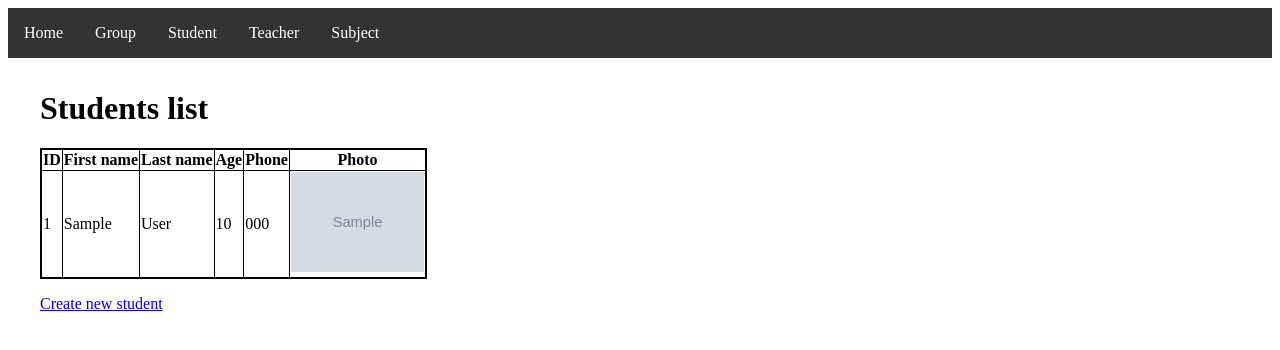
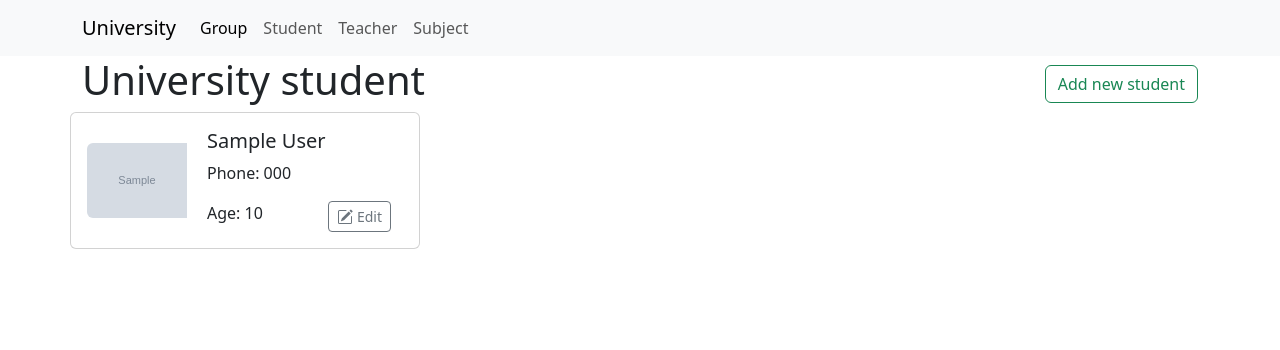
Before and after one commit to AtamanAA/hillel_py_pro_lesson17, a Django app: template student/templates/student/all_students.html in a window 1280 px wide. Shown: the top 350 px of the page. Run offline with Django 3.2, Linux system fonts and the light colour scheme; the template is opened without the code that fills it: most values are stand-ins (such as "Sample title", 1, 10 or a date in 2020); grey boxes marked "Sample" are stand-in pictures.

Commit message:
Add bootstrap style for student page

```diff
--- a/student/templates/student/all_students.html
+++ b/student/templates/student/all_students.html
@@ -4,28 +4,41 @@
 {% block title %}Students{% endblock %}
 
 {% block content %}
-    <h1>Students list</h1>
 
-    <table style="border: 2px solid black; border-collapse: collapse;">
-        <tr>
-            <th style="border: 1px solid black;">ID</th>
-            <th style="border: 1px solid black;">First name</th>
-            <th style="border: 1px solid black;">Last name</th>
-            <th style="border: 1px solid black;">Age</th>
-            <th style="border: 1px solid black;">Phone</th>
-            <th style="border: 1px solid black;">Photo</th>
-        </tr>
+    <div style="display: flex; justify-content: space-between;">
+        <h1>University student</h1>
+        <div style="margin-top: auto; margin-bottom: auto;">
+            <a href="{% url 'create_student' %}" class="btn btn-outline-success" tabindex="-1" role="button" aria-disabled="true">
+                Add new student
+            </a>
+        </div>
+    </div>
+
+    <div class="row row-cols-1 row-cols-sm-1 g-4" style="justify-content: space-between">
         {% for student in students_list %}
-        <tr style="border: 1px solid black;">
-            <td style="border: 1px solid black;">{{ student.id }}</td>
-            <td style="border: 1px solid black;">{{ student.first_name }}</td>
-            <td style="border: 1px solid black;">{{ student.last_name }}</td>
-            <td style="border: 1px solid black;">{{ student.age }}</td>
-            <td style="border: 1px solid black;">{{ student.phone }}</td>
-            <td style="border: 1px solid black;"><img src="{{ student.photo.url }}" alt="{{ student.photo.url }}" height="100"></td>
-        </tr>
+            <div class="card mb-3" style="max-width: 350px;">
+                <div class="row g-0">
+                    <div class="col-md-4" style="display: flex; align-items: center; justify-content: center" >
+                        <img src="{{ student.photo.url }}" class="img-fluid rounded-start " alt="{{ student.first_name }}" style="max-width: 100px; max-height: 100px; object-fit: cover; object-position: 0% 0%;">
+                    </div>
+                    <div class="col-md-8">
+                        <div class="card-body">
+                            <h5 class="card-title">{{ student.first_name }} {{ student.last_name }}</h5>
+                            <p class="card-text">Phone: {{ student.phone }}</p>
+                            <div>
+                                <p class="card-text" style="display: flex; justify-content: space-between;">
+                                    Age: {{ student.age }}
+                                    <a href="{% url 'edit_student' student.id %}" class="btn btn-outline-secondary btn-sm" tabindex="-1" role="button" aria-disabled="true">
+                                        <img src="/static/icons/pencil-square.svg" alt="edit" style="margin-bottom: 2px;">
+                                        Edit
+                                    </a>
+                                </p>
+                            </div>
+                        </div>
+                    </div>
+                </div>
+            </div>
         {% endfor %}
-    </table>
-    <p><a href="{% url 'create_student' %}">Create new student</a></p>
+    </div>
 
 {% endblock %}
--- a/templates/base.html
+++ b/templates/base.html
@@ -3,43 +3,35 @@
 <head>
     <meta charset="UTF-8">
     <title>{% block title %}{% endblock %}</title>
-    <style>
-        ul {
-          list-style-type: none;
-          margin: 0;
-          padding: 0;
-          overflow: hidden;
-          background-color: #333333;
-        }
-
-        li {
-          float: left;
-        }
-
-        li a {
-          display: block;
-          color: white;
-          text-align: center;
-          padding: 16px;
-          text-decoration: none;
-        }
-
-        li a:hover {
-          background-color: #111111;
-        }
-    </style>
+    <link href="https://cdn.jsdelivr.net/npm/bootstrap@5.3.0/dist/css/bootstrap.min.css" rel="stylesheet" integrity="sha384-9ndCyUaIbzAi2FUVXJi0CjmCapSmO7SnpJef0486qhLnuZ2cdeRhO02iuK6FUUVM" crossorigin="anonymous">
 </head>
 <body>
-    <div>
-        <ul>
-            <li><a href="{% url 'index' %}">Home</a></li>
-            <li><a href="{% url 'all_groups' %}">Group</a></li>
-            <li><a href="{% url 'all_students' %}">Student</a></li>
-            <li><a href="{% url 'all_teachers' %}">Teacher</a></li>
-            <li><a href="{% url 'all_subjects' %}">Subject</a></li>
+    <nav class="navbar navbar-expand-sm bg-body-tertiary">
+        <div class="container">
+            <a class="navbar-brand" href="{% url 'index' %}">University</a>
+            <button class="navbar-toggler" type="button" data-bs-toggle="collapse" data-bs-target="#navbarNav" aria-controls="navbarNav" aria-expanded="false" aria-label="Toggle navigation">
+                <span class="navbar-toggler-icon"></span>
+            </button>
+            <div class="collapse navbar-collapse" id="navbarNav">
+                <ul class="navbar-nav">
+                    <li class="nav-item">
+                        <a class="nav-link active" aria-current="page" href="{% url 'all_groups' %}">Group</a>
+                    </li>
+                    <li class="nav-item">
+                        <a class="nav-link" href="{% url 'all_students' %}">Student</a>
+                    </li>
+                    <li class="nav-item">
+                        <a class="nav-link" href="{% url 'all_teachers' %}">Teacher</a>
+                    </li>
+                    <li class="nav-item">
+                        <a class="nav-link" href="{% url 'all_subjects' %}">Subject</a>
+                    </li>
                 </ul>
             </div>
+        </div>
+    </nav>
 
+    <div class="container">
         <div>
             {% if messages %}
                 {% for message in messages %}
@@ -47,10 +39,9 @@
                 {% endfor %}
             {% endif %}
         </div>
-
-    <div style="margin: 32px">
         {% block content %}{% endblock %}
     </div>
 
+    <script src="https://cdn.jsdelivr.net/npm/bootstrap@5.3.0/dist/js/bootstrap.bundle.min.js" integrity="sha384-geWF76RCwLtnZ8qwWowPQNguL3RmwHVBC9FhGdlKrxdiJJigb/j/68SIy3Te4Bkz" crossorigin="anonymous"></script>
 </body>
 </html>
```
Also changed, not shown: student/static/icons/pencil-square.svg (added). Lines whose indentation alone changed are shown as unchanged.
